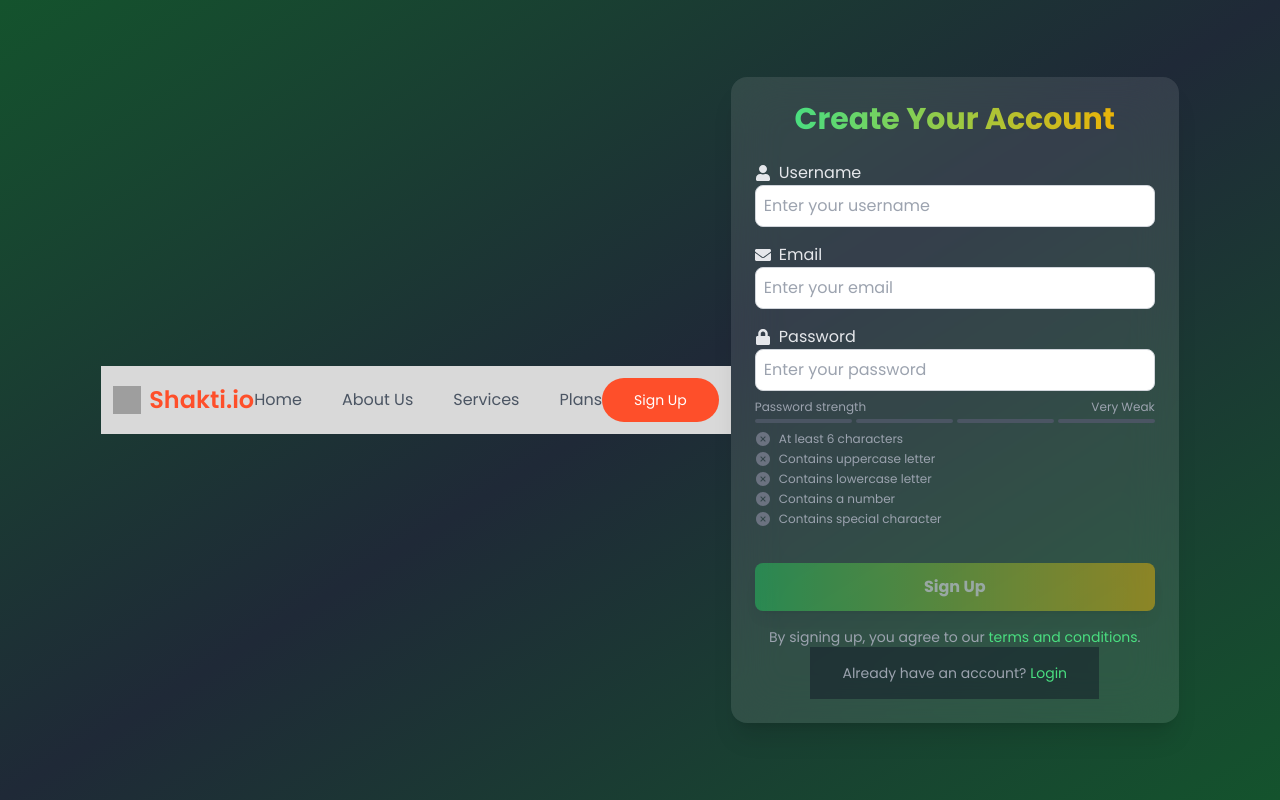
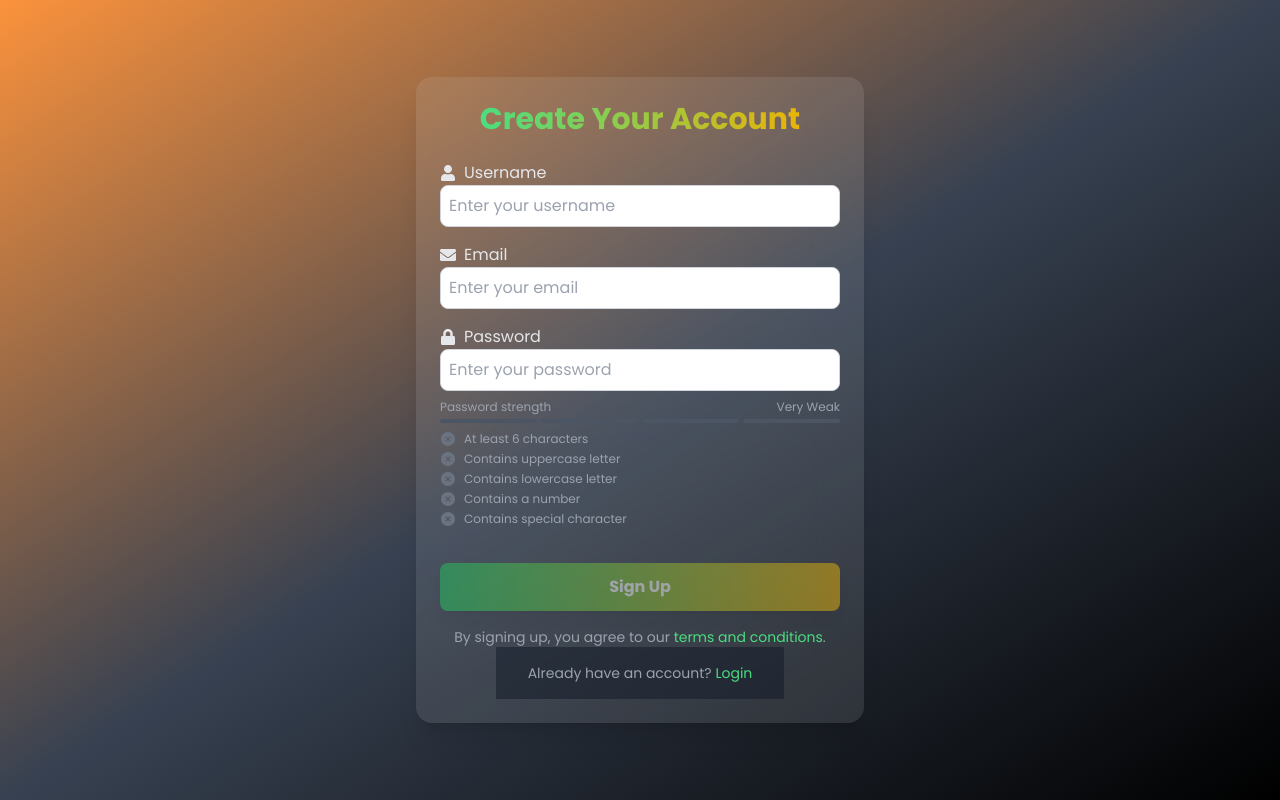
Before and after one commit to Adnan-The-Coder/web-app-full-stack-ai-integrated-fitness, a Next.js app: page /SignUp in a window 1280 px wide. Built offline with nearby package versions, Linux system fonts and the light colour scheme; grey boxes are pictures that could not be loaded.

Commit message:
feat: Add SignUp route and change background

```diff
--- a/app/(auth)/SignUp/page.tsx
+++ b/app/(auth)/SignUp/page.tsx
@@ -7,7 +7,6 @@ import axios from "axios";
 import { motion } from "framer-motion";
 import { FaUser, FaEnvelope, FaLock, FaSpinner } from "react-icons/fa";
 import PasswordStrengthMeter from "@/components/PasswordStrengthMeter";
-import { Navbar } from "@/components/Navbar";
 import Footer from "@/components/Footer";
 import ToastMessage from "@/components/ui/ToastMessage";
 
@@ -76,8 +75,20 @@ const Page: React.FC = () => {
 
   return (
     <>
-      <div className="py-8 min-h-screen bg-gradient-to-br from-green-900 via-gray-800 to-green-900 flex items-center justify-center relative overflow-hidden">
-        <Navbar />
+      {/* <div className="py-8 min-h-screen bg-gradient-to-br from-green-900 via-gray-800 to-green-900 flex items-center justify-center relative overflow-hidden"> */}
+      {/* <div className="py-8 min-h-screen bg-gradient-to-br from-orange-800 via-gray-900 to-orange-800 flex items-center justify-center relative overflow-hidden"> */}
+      {/* <div className="py-8 min-h-screen bg-gradient-to-br from-gray-900 via-orange-600 to-yellow-500 flex items-center justify-center relative overflow-hidden"> */}
+      {/* <div className="py-8 min-h-screen bg-gradient-to-br from-gray-800 via-orange-500 to-gray-800 flex items-center justify-center relative overflow-hidden"> */}
+      {/* <div className="py-8 min-h-screen bg-gradient-to-br from-gray-700 via-orange-400 to-gray-700 flex items-center justify-center relative overflow-hidden"> */}
+      {/* <div className="py-8 min-h-screen bg-gradient-to-br from-green-600 via-orange-400 to-green-600 flex items-center justify-center relative overflow-hidden"> */}
+      {/* <div className="py-8 min-h-screen bg-gradient-to-t from-green-600 to-orange-400 flex items-center justify-center relative overflow-hidden"> */}
+      {/* <div className="py-8 min-h-screen bg-gradient-to-r from-green-500 via-yellow-400 to-orange-500 flex items-center justify-center relative overflow-hidden"> */}
+      {/* <div className="py-8 min-h-screen bg-gradient-to-br from-black via-gray-800 to-orange-400 flex items-center justify-center relative overflow-hidden"> */}
+      <div className="py-8 min-h-screen bg-gradient-to-br from-orange-400 via-gray-700 to-black flex items-center justify-center relative overflow-hidden">
+
+
+
+
         <motion.div
           initial={{ opacity: 0, y: 20 }}
           animate={{ opacity: 1, y: 0 }}
--- a/components/Navbar.tsx
+++ b/components/Navbar.tsx
@@ -28,7 +28,7 @@ export function Navbar() {
           <a href="/plans" className="text-gray-600 hover:text-[#fe4f2a] transition-all">Plans</a>
         </div>
         <div>
-          <a href="/signup" className="bg-[#fe4f2a] text-white px-8 py-3 rounded-full hidden md:block transition-all text-sm">
+          <a href="/SignUp" className="bg-[#fe4f2a] text-white px-8 py-3 rounded-full hidden md:block transition-all text-sm">
             Sign Up
           </a>
         </div>
```
